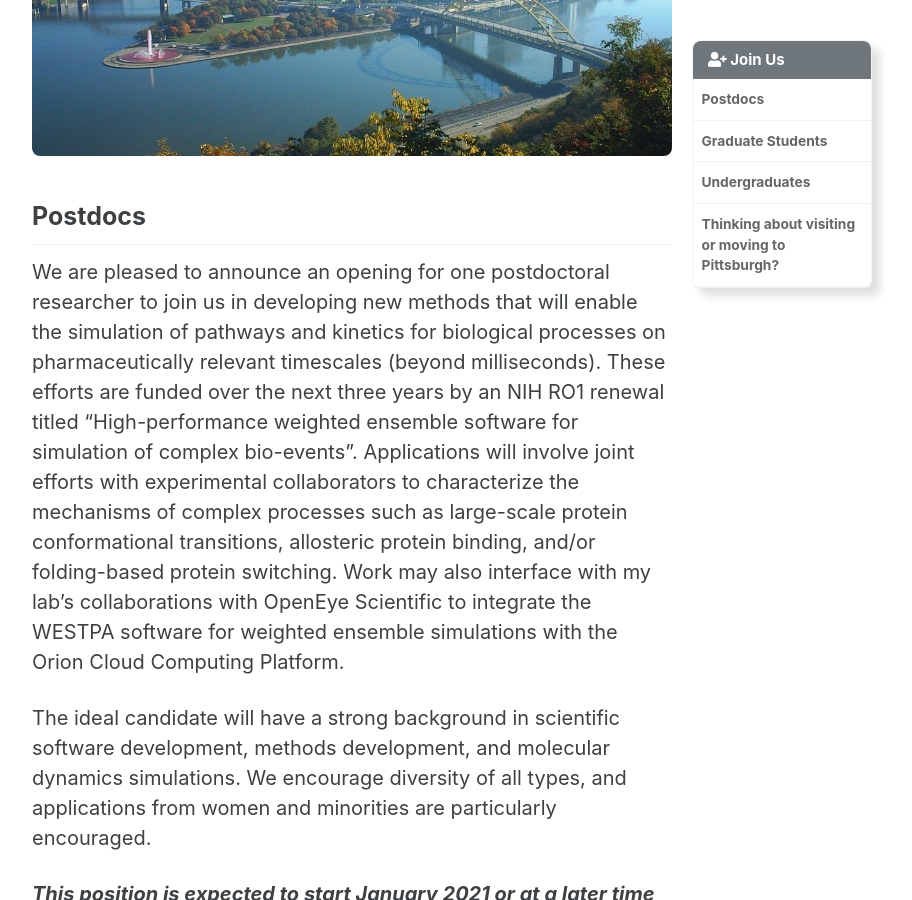
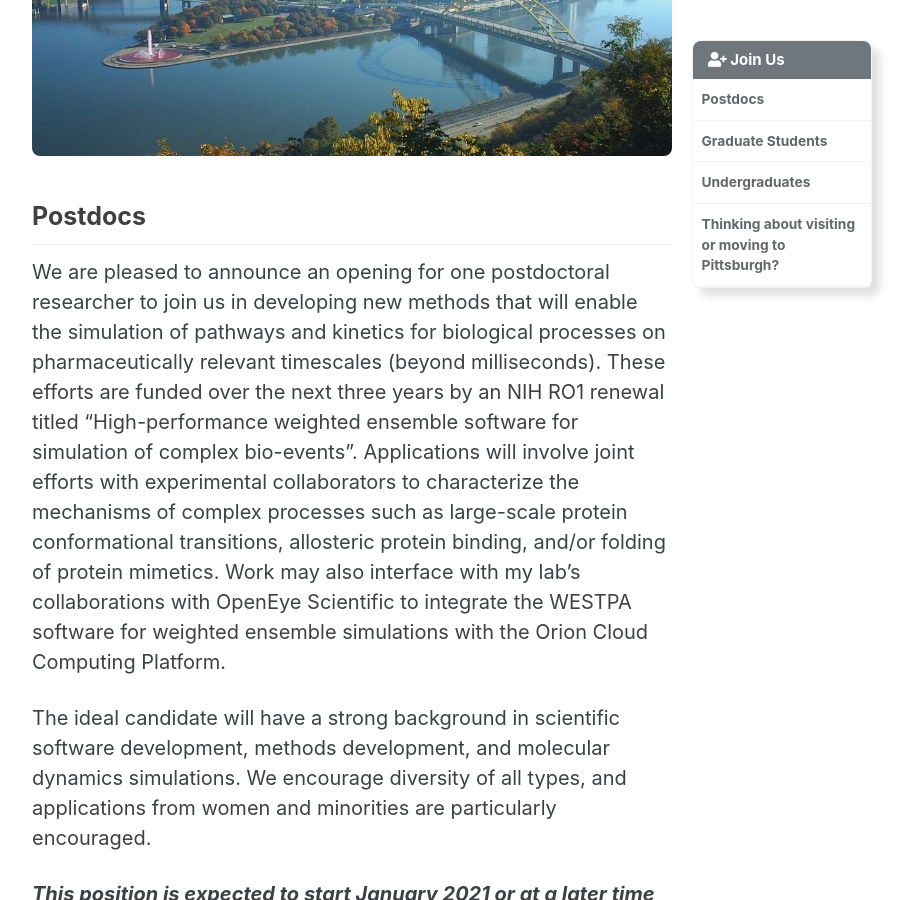
Before and after one commit to darianyang/mm-github-pages-test, a Jekyll site: the page built from _pages/join_us.md, in a window 1280 px wide and 900 px high, scrolled down 285 px. Shown: the whole window, without its empty margins (288-1200 px from the left). Built offline with Jekyll 4.4.1, drawn with Linux system fonts in a browser that asks for light colours; cached includes are drawn as plain includes.

Commit message:
Update join_us.md

```diff
--- a/_pages/join_us.md
+++ b/_pages/join_us.md
@@ -9,7 +9,7 @@
 
 {% include figure image_path="/assets/images/pittsburgh.jpg" alt="Pittsburgh Panorama" %}
 ## Postdocs
-We are pleased to announce an opening for one postdoctoral researcher to join us in developing new methods that will enable the simulation of pathways and kinetics for biological processes on pharmaceutically relevant timescales (beyond milliseconds). These efforts are funded over the next three years by an NIH RO1 renewal titled “High-performance weighted ensemble software for simulation of complex bio-events”. Applications will involve joint efforts with experimental collaborators to characterize the mechanisms of complex processes such as large-scale protein conformational transitions, allosteric protein binding, and/or folding-based protein switching. Work may also interface with my lab’s collaborations with OpenEye Scientific to integrate the WESTPA software for weighted ensemble simulations with the Orion Cloud Computing Platform.
+We are pleased to announce an opening for one postdoctoral researcher to join us in developing new methods that will enable the simulation of pathways and kinetics for biological processes on pharmaceutically relevant timescales (beyond milliseconds). These efforts are funded over the next three years by an NIH RO1 renewal titled “High-performance weighted ensemble software for simulation of complex bio-events”. Applications will involve joint efforts with experimental collaborators to characterize the mechanisms of complex processes such as large-scale protein conformational transitions, allosteric protein binding, and/or folding of protein mimetics. Work may also interface with my lab’s collaborations with OpenEye Scientific to integrate the WESTPA software for weighted ensemble simulations with the Orion Cloud Computing Platform.
 
 The ideal candidate will have a strong background in scientific software development, methods development, and molecular dynamics simulations. We encourage diversity of all types, and applications from women and minorities are particularly encouraged.
 
```
